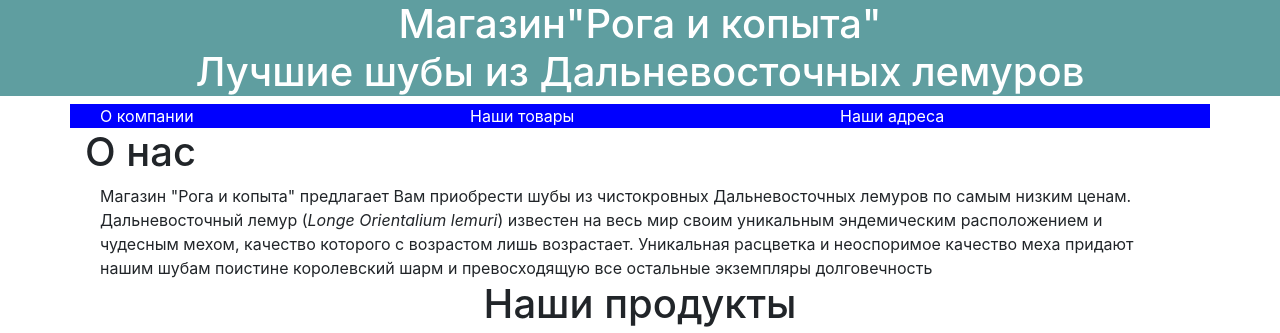
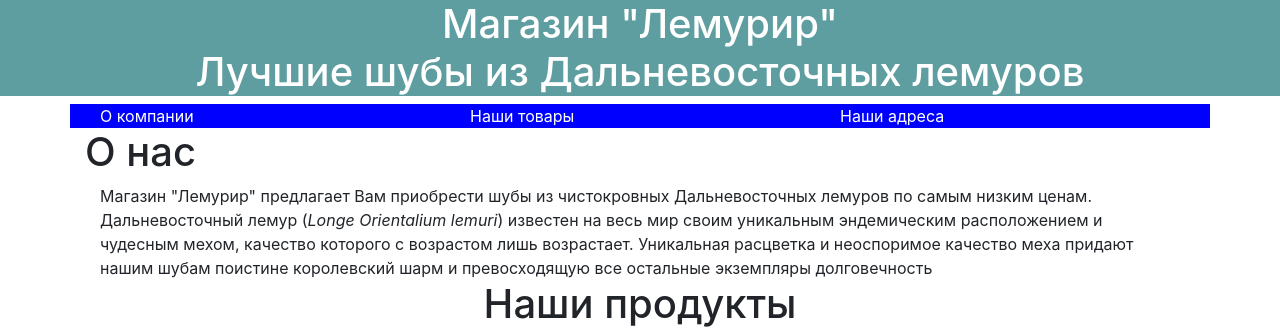
Before and after one commit to Demschwarz/Demschwarz.github.io, a plain HTML site: page index.html in a window 1280 px wide. Shown: the top 333 px of the page. Drawn offline with nearby package versions, Linux system fonts and the light colour scheme.

Commit message:
Update index.html

```diff
--- a/index.html
+++ b/index.html
@@ -2,10 +2,10 @@
 <html lang="ru">
 
 <head>
-    <title>Купить шубы из Дальневосточных лемуров | Рога и копыта - магазин мехов</title>
+    <title>Купить шубы из Дальневосточных лемуров | Лемурир - магазин мехов</title>
     <meta charset="utf-8">
     <link rel="shortcut icon" href="https://im0-tub-ru.yandex.net/i?id=d2055e167d34b9459795d70038b6654b&n=13" type="image/png">
-    <meta name="description" content="Магазин шуб <Рога и копыта>. Шубы из Дальневосточных лемуров. Статусная одежда из меха лемуров">
+    <meta name="description" content="Магазин шуб <Лемурир>. Шубы из Дальневосточных лемуров. Статусная одежда из меха лемуров">
     <meta name="viewport" content="width=device-width, initial-scale=1">
     <link rel="stylesheet" href="https://stackpath.bootstrapcdn.com/bootstrap/4.3.1/css/bootstrap.min.css">
     <link rel="stylesheet" href="style.css">
@@ -13,7 +13,7 @@
 
 <body>
     <header>
-        <h1>Магазин"Рога и копыта"<br>Лучшие шубы из Дальневосточных лемуров</h1>
+        <h1>Магазин "Лемурир"<br>Лучшие шубы из Дальневосточных лемуров</h1>
     </header>
     <nav class="container">
         <div class="row">
@@ -27,7 +27,7 @@
         </div>
         <div class="row">
             <div class="col">
-                Магазин "Рога и копыта" предлагает Вам приобрести шубы из чистокровных Дальневосточных лемуров по самым низким ценам.
+                Магазин "Лемурир" предлагает Вам приобрести шубы из чистокровных Дальневосточных лемуров по самым низким ценам.
                 Дальневосточный лемур (<em>Longe Orientalium lemuri</em>) известен на весь мир своим уникальным эндемическим расположением и чудесным мехом, качество которого с возрастом лишь возрастает. Уникальная расцветка и неоспоримое качество меха придают нашим шубам поистине королевский шарм и превосходящую все остальные экземпляры долговечность
             </div>
         </div>
@@ -107,7 +107,7 @@
                 </div>
                 <div class="row">
                     <div class="col-12">
-                        <span itemprop="description" class="desc">Третьего дня, по совету проверенных камрадов, приобрёл новый мегадевайс — Розовую шубу «Лемур-3000». Сразу же, задыхаясь от жадности, вскрыл посылку цепкими лапами и заюзал мегадевайс. Размер, моё почтение. Настоящей идеальной шубой оказались несколько Дальневосточных лемуров. Даже моя, привыкшая к суровым армейской форме, жена, отказывалась принимать с первого захода то, как мне подошла шуба. Совместными с Олегом Зотовым усилиями забороли проблему - налюбовались. Ощущения — АТАС. С халатом из свиной кожи от Дементия не идёт ни в какое сравнение. Кроме того, шерсть приятно щекочет лопатки. Проходил так весь день. Решительно готов к покупке новой продукции магазина "Рога и копыта".</span>
+                        <span itemprop="description" class="desc">Третьего дня, по совету проверенных камрадов, приобрёл новый мегадевайс — Розовую шубу «Лемур-3000». Сразу же, задыхаясь от жадности, вскрыл посылку цепкими лапами и заюзал мегадевайс. Размер, моё почтение. Настоящей идеальной шубой оказались несколько Дальневосточных лемуров. Даже моя, привыкшая к суровым армейской форме, жена, отказывалась принимать с первого захода то, как мне подошла шуба. Совместными с Олегом Зотовым усилиями забороли проблему - налюбовались. Ощущения — АТАС. С халатом из свиной кожи от Дементия не идёт ни в какое сравнение. Кроме того, шерсть приятно щекочет лопатки. Проходил так весь день. Решительно готов к покупке новой продукции магазина "Лемурир".</span>
                     </div>
                 </div>
             </div>
```
